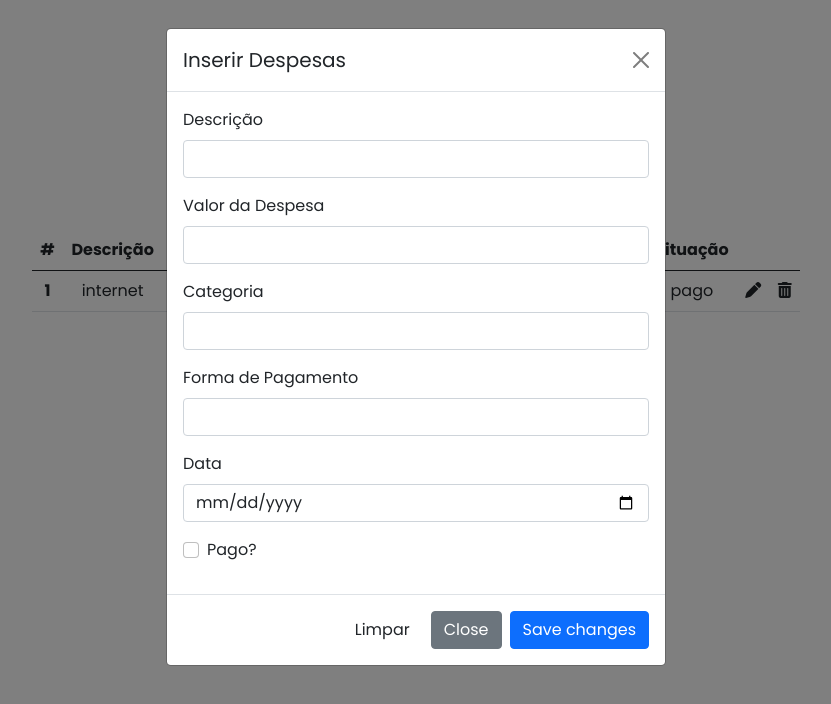
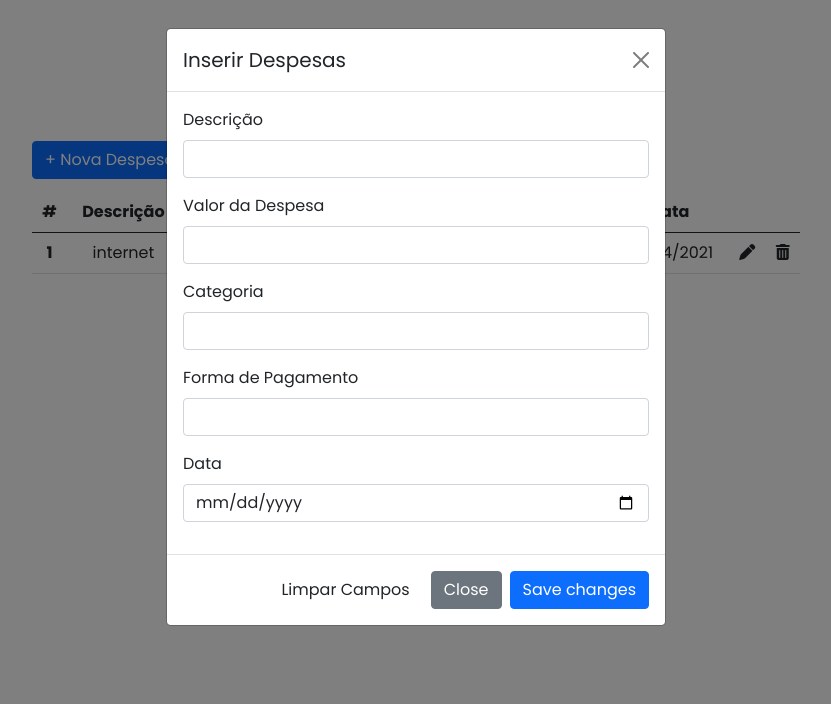
Before and after one commit to AdleyRodrigues/ProjetoWEB, a Vue app in the folder FRONT/: page /expenses in a window 1280 px wide. Both pictures are taken after a click on the button "+ Nova Despesa". Shown: the top 704 px of the page, without its empty margins (224-1055 px from the left). Built offline with nearby package versions, Linux system fonts and the light colour scheme.

Commit message:
organização de alguns componentes

```diff
--- a/FRONT/src/components/FormExpenses.vue
+++ b/FRONT/src/components/FormExpenses.vue
@@ -2,7 +2,7 @@
   <div class="newBtn">
     <button
       type="button"
-      class="btn btn-primary"
+      class="btn btn-primary bt"
       data-bs-toggle="modal"
       data-bs-target="#exampleModal"
     >
@@ -43,7 +43,7 @@
               <div class="mb-3">
                 <label for="despesa" class="form-label">Valor da Despesa</label>
                 <input
-                  type="text"
+                  type="number"
                   name="despesa"
                   id="despesa"
                   class="form-control"
@@ -137,4 +137,9 @@ export default {
 </script>
 
 <style scoped >
+.btn.btn-primary.bt {
+  position: absolute;
+  margin-left: 20%;
+  margin-top: 11%;
+}
 </style>
--- a/FRONT/src/components/Table.vue
+++ b/FRONT/src/components/Table.vue
@@ -1,111 +1,6 @@
 <template>
-  <!-- Modal -->
-  <div
-    class="modal fade"
-    id="exampleModal"
-    tabindex="-1"
-    aria-labelledby="exampleModalLabel"
-    aria-hidden="true"
-  >
-    <div class="modal-dialog">
-      <div class="modal-content">
-        <div class="modal-header">
-          <h5 class="modal-title" id="exampleModalLabel">Inserir Despesas</h5>
-          <button
-            type="button"
-            class="btn-close"
-            data-bs-dismiss="modal"
-            aria-label="Close"
-          ></button>
-        </div>
-        <div class="modal-body">
-          <form>
-            <div class="mb-3">
-              <label for="descricao" class="form-label">Descrição</label>
-              <input
-                type="text"
-                name="descricao"
-                id="descricao"
-                class="form-control"
-                v-model="expense.descricao"
-                autofocus
-              />
-            </div>
-            <div class="mb-3">
-              <label for="despesa" class="form-label">Valor da Despesa</label>
-              <input
-                type="number"
-                name="despesa"
-                id="despesa"
-                v-model="expense.despesa"
-                class="form-control"
-              />
-            </div>
 
-            <div class="mb-3">
-              <label for="categoria" class="form-label">Categoria</label>
-              <select name="categoria" id="categoria" v-model="expense.categoria" class="form-control">
-                <option value="0" selected></option>
-                <option value="Casa">Casa</option>
-                <option value="Carro">Carro</option>
-                <option value="Alimentação">Alimentação</option>
-                <option value="Animais de Estimação">
-                  Animais de Estimação
-                </option>
-              </select>
-            </div>
-
-            <div class="mb-3">
-              <label for="pagamento" class="form-label"
-                >Forma de Pagamento</label
-              >
-              <select name="pagamento" id="pagamento" v-model="expense.pagamento" class="form-control">
-                <option value="0" selected></option>
-                <option value="Cartão de Crédito">Cartão de Crédito</option>
-                <option value="Débito">Débito</option>
-                <option value="Dinheiro">Dinheiro</option>
-              </select>
-            </div>
-
-            <div class="mb-3">
-              <label for="data" class="form-label">Data</label>
-              <input type="date" name="data" id="data" v-model="expense.data" class="form-control" />
-            </div>
-            <div class="form-check mb-3">
-              <input
-                class="form-check-input"
-                type="checkbox"
-                id="pago"
-                name="pago"
-                v-model="expense.pago"
-              />
-              <label class="form-check-label" for="pago"> Pago? </label>
-            </div>
-          </form>
-        </div>
-        <div class="modal-footer">
-          <button class="btn btn-tertiary" type="reset">Limpar</button>
-          <button
-            type="button"
-            class="btn btn-secondary"
-            data-bs-dismiss="modal"
-          >
-            Close
-          </button>
-          <button type="button" class="btn btn-primary">Save changes</button>
-        </div>
-      </div>
-    </div>
-  </div>
   <div class="tabela">
-    <button
-      type="button"
-      class="btn btn-primary"
-      data-bs-toggle="modal"
-      data-bs-target="#exampleModal"
-    >
-      + Nova Despesa
-    </button>
     <table class="table table-hover">
       <thead>
         <tr>
@@ -115,7 +10,6 @@
           <th scope="col">Categoria</th>
           <th scope="col">Forma de Pagamento</th>
           <th scope="col">Data</th>
-          <th scope="col">Situação</th>
           <th scope="col"></th>
           <th scope="col"></th>
         </tr>
@@ -129,7 +23,6 @@
           <td>Casa</td>
           <td>Dinheiro</td>
           <td>23/04/2021</td>
-          <td>pago</td>
           <td><i class="fas fa-pen"></i></td>
           <td><i class="fas fa-trash-alt"></i></td>
         </tr>
@@ -142,26 +35,14 @@
 export default {
   name: "Table",
   data() {
-    return {
-      expense: {
-        descricao:"",
-        despesa: "",
-        categoria: "",
-        pagamento: "",
-        data: "",
-        pago: "",
-        baseURI: "http://localhost:3033/login",
-
-      },
-
-    };
+    return {};
   },
-  methods: {
-  }
+  methods: {}
 };
 </script>
 <style scoped>
 .tabela {
+  position: absolute;
   width: 60%;
   height: 70%;
   margin-top: 15%;
--- a/FRONT/src/views/Expenses.vue
+++ b/FRONT/src/views/Expenses.vue
@@ -1,33 +1,23 @@
 <template>
-
+  <div>
+    <FormExpenses />
     <Table />
-
+  </div>
 </template>
 
 <script>
-
-import Table from "../components/Table.vue"
-
+import Table from "../components/Table.vue";
+import FormExpenses from "../components/FormExpenses.vue";
 
 export default {
-    name: "Expenses",
-  components:{
+  name: "Expenses",
+  components: {
+    FormExpenses,
     Table,
-
-  }
-}
+  },
+};
 </script>
 
 <style scoped>
-.tabela {
-  width: 60%;
-  height: 70%;
-  margin-top: 15%;
-  margin-left: 20%;
-  text-align: center;
-}
-
-
-
 
 </style>
```
Also changed, not shown: 2 other files (tests, documents, lock files or other folders).
